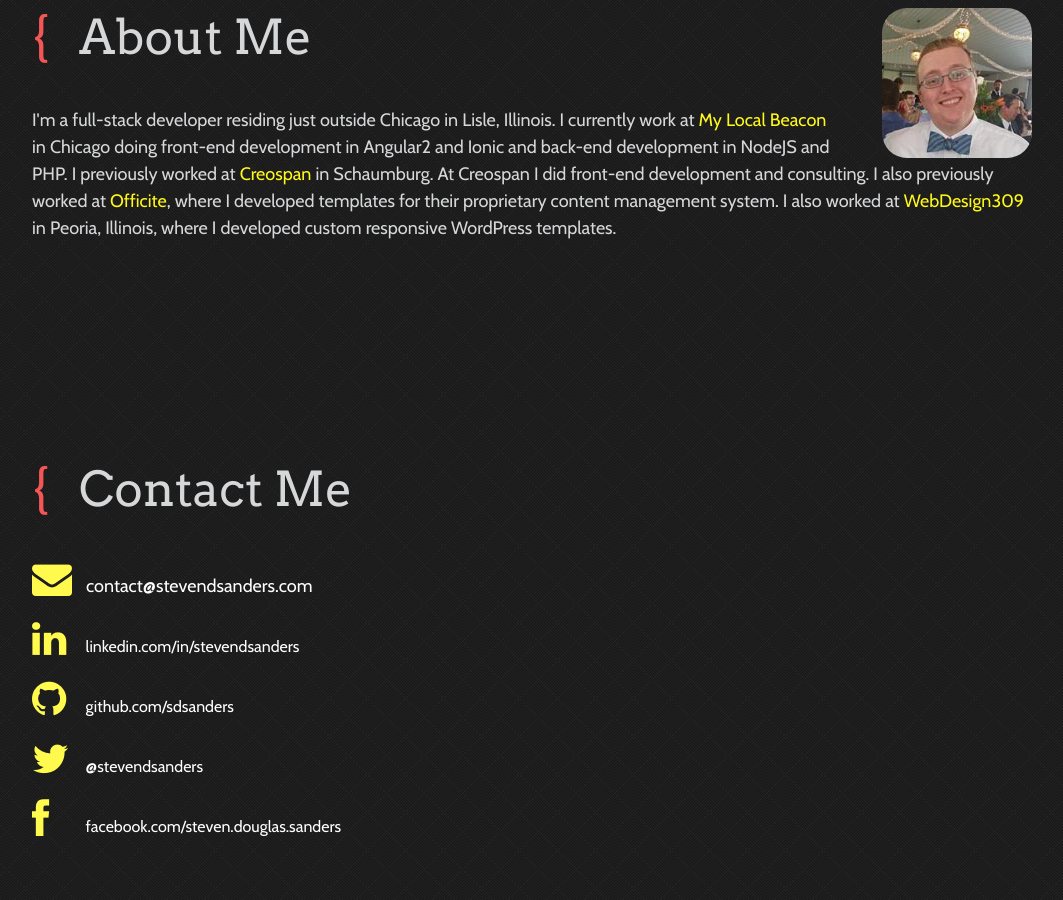
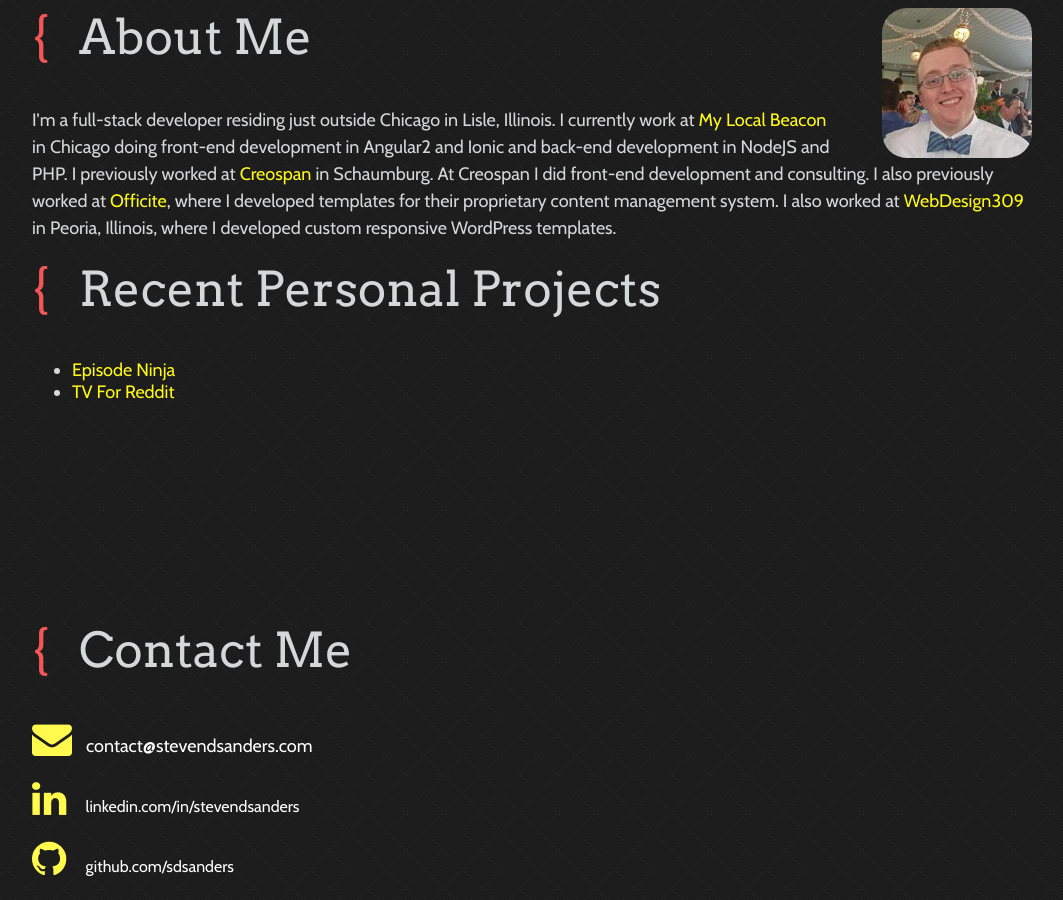
Before and after one commit to sdsanders/portfolio, a Jekyll site: the page built from index.html, in a window 1280 px wide and 900 px high, scrolled down 992 px. Shown: the whole window, without its empty margins (108-1171 px from the left). Built offline with Jekyll 4.4.1, drawn with Linux system fonts in a browser that asks for light colours; nearby versions of some CDN libraries; some web fonts are replaced; Markdown is read by kramdown in place of the engine named in the settings.

Commit message:
Add links to personal projects

```diff
--- a/index.html
+++ b/index.html
@@ -8,5 +8,10 @@
 		<img src="images/me.jpg" alt="Steve Sanders" class="about-photo">
 		<h2>About Me</h2>
 		<p>I'm a full-stack developer residing just outside Chicago in Lisle, Illinois. I currently work at <a href="http://www.mylocalbeacon.com/" target="_blank">My Local Beacon</a> in Chicago doing front-end development in Angular2 and Ionic and back-end development in NodeJS and PHP. I previously worked at <a href="http://www.creospan.com/" target="_blank">Creospan</a> in Schaumburg. At Creospan I did front-end development and consulting. I also previously worked at <a href="http://www.officite.com/" target="_blank">Officite</a>, where I developed templates for their proprietary content management system. I also worked at <a href="http://www.webdesign309.com/" target="_blank">WebDesign309</a> in Peoria, Illinois, where I developed custom responsive WordPress templates.</p>
+		<h2>Recent Personal Projects</h2>
+		<ul>
+			<li><a href="http://episode.ninja" target="_blank">Episode Ninja</a></li>
+			<li><a href="http://www.tvforreddit.com" target="_blank">TV For Reddit</a></li>
+		</ul>
 	</section>
 </div>
```
